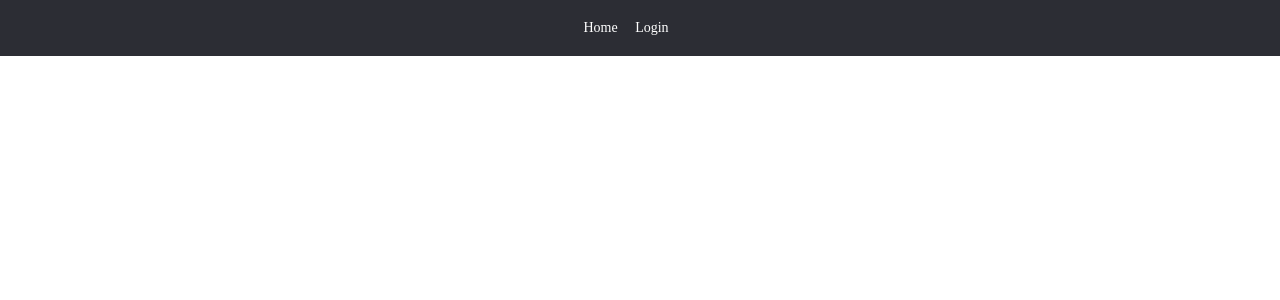
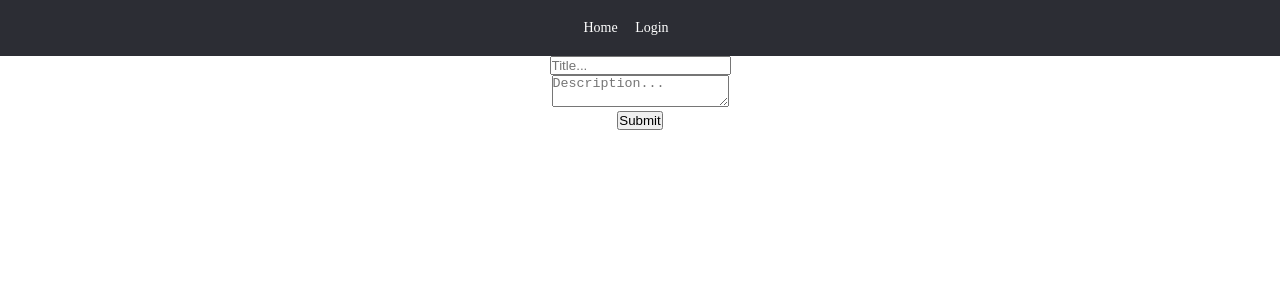
Before and after one commit to vk-56/react-social-media, a React (Create React App) app: page /createpost in a window 1280 px wide. Shown: the top 300 px of the page. Built offline with nearby package versions, Linux system fonts and the light colour scheme; no server answers.

Commit message:
Created simple form for posts

```diff
--- a/package.json
+++ b/package.json
@@ -3,6 +3,7 @@
   "version": "0.1.0",
   "private": true,
   "dependencies": {
+    "@hookform/resolvers": "^3.3.1",
     "@testing-library/jest-dom": "^5.17.0",
     "@testing-library/react": "^13.4.0",
     "@testing-library/user-event": "^13.5.0",
--- a/src/pages/create-post/form.tsx
+++ b/src/pages/create-post/form.tsx
@@ -1,7 +1,36 @@
+import { useForm } from 'react-hook-form';
+import * as yup from 'yup';
+import { yupResolver } from '@hookform/resolvers/yup';
+import '../../styles/form.css'
+
+interface CreateFormData {
+    title: string;
+    description: string;
+}
+
+
 export const CreateForm = () => {
+    const schema = yup.object().shape({
+        title: yup.string().required("You must add a title"),
+        description: yup.string().max(200).required("You must add a description"),
+
+    })
+
+    const { register, handleSubmit, formState: {errors} } = useForm<CreateFormData>({
+        resolver: yupResolver(schema),
+    })
+
+    const onCreatePost = (data : CreateFormData) => {
+        console.log(data)
+    }
+
     return (
-        <form>
-
+        <form onSubmit={handleSubmit(onCreatePost)}>
+            <input placeholder='Title...' {...register("title")}/>
+            <p> {errors.title?.message} </p>
+            <textarea placeholder='Description...' {...register("description")}/>
+            <p> {errors.description?.message} </p>
+            <input type='submit' />
         </form>
     );
 };
--- /dev/null
+++ b/src/styles/form.css
@@ -0,0 +1,3 @@
+p {
+    color: red;
+}
```
Also changed, not shown: 1 other file (tests, documents, lock files or other folders).
